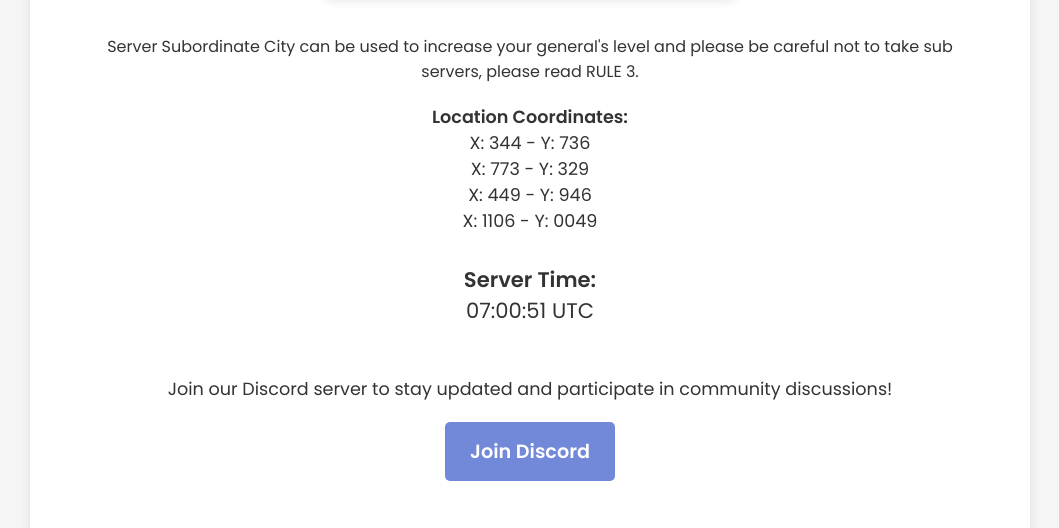
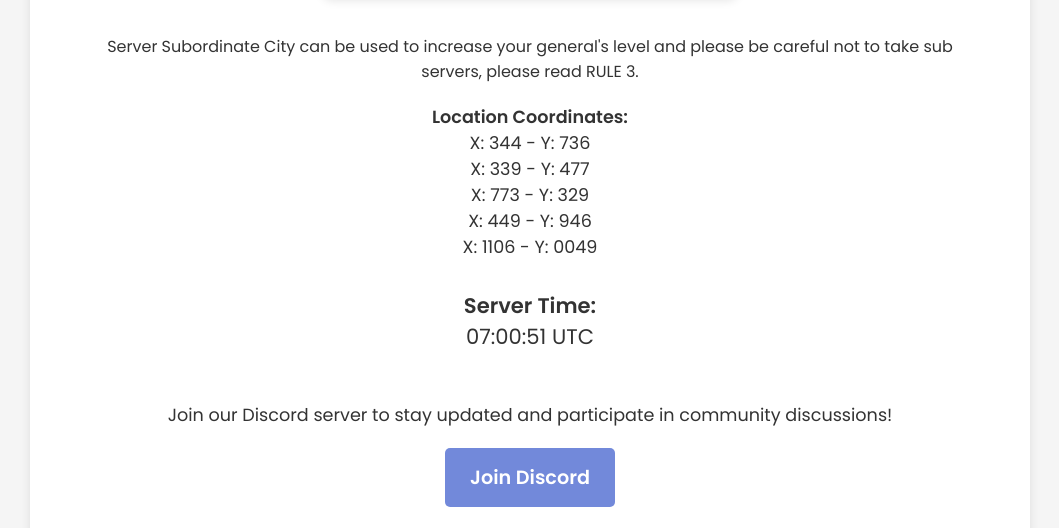
Before and after one commit to 1366rules/read, a plain HTML site: page index.html in a window 1280 px wide. Shown: the part 1282-1810 px from the top of the page, without its empty margins (110-1169 px from the left). Drawn offline with Linux system fonts and the light colour scheme.

Commit message:
Update add coords subs

```diff
--- a/index.html
+++ b/index.html
@@ -441,7 +441,7 @@
 
                 <p>Server Subordinate City can be used to increase your general's level and please be careful not to take sub servers, please read RULE 3.</p>
                 <div class="coordinates">
-                    <p><strong>Location Coordinates:</strong> <br>X: 344 - Y: 736<br>X: 773 - Y: 329<br>X: 449 - Y: 946<br>X: 1106 - Y: 0049</p>
+                    <p><strong>Location Coordinates:</strong> <br>X: 344 - Y: 736<br>X: 339 - Y: 477<br>X: 773 - Y: 329<br>X: 449 - Y: 946<br>X: 1106 - Y: 0049</p>
                 </div>
             </div>
 
```
